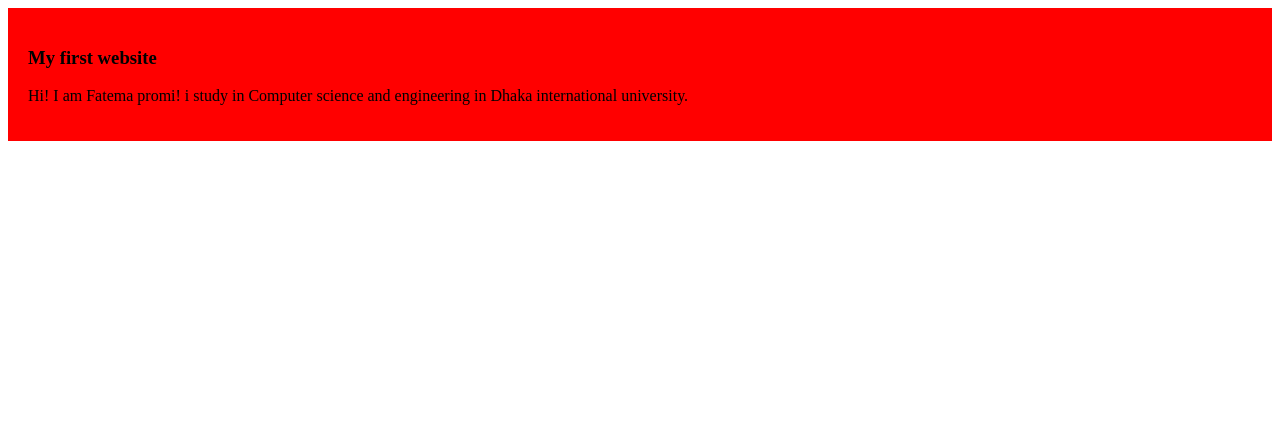
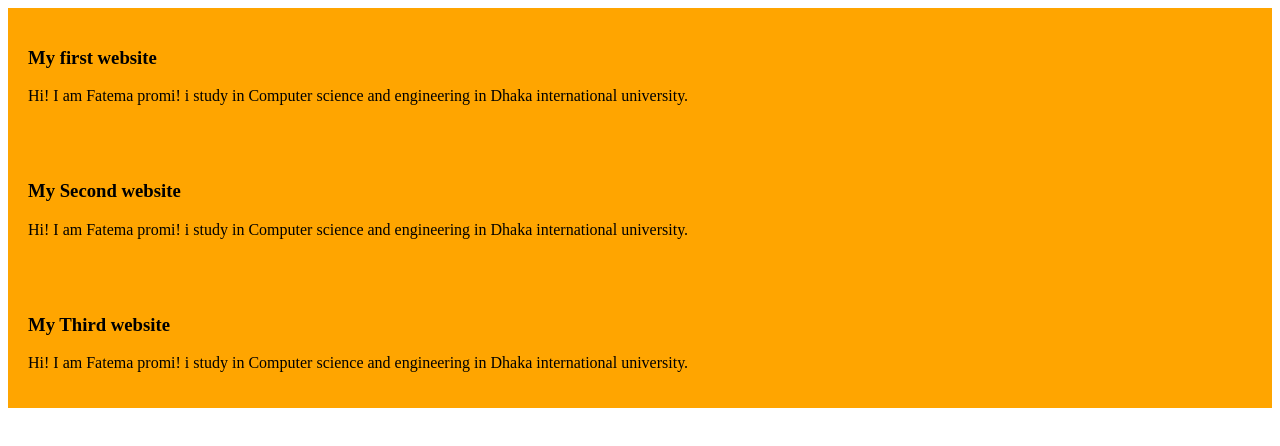
Before and after one commit to Fatema10May/my-simple-website, a plain HTML site: page index.html in a window 1280 px wide. Drawn offline with Linux system fonts and the light colour scheme.

Commit message:
added the second and the third blog

```diff
--- a/index.html
+++ b/index.html
@@ -10,7 +10,15 @@
     <div>
         <h3>My first website</h3>
         <p> Hi! I am Fatema promi! i study in Computer science and engineering in Dhaka international university.</p>
-    </div>
+      </div>
+    <div>
+        <h3>My Second website</h3>
+        <p> Hi! I am Fatema promi! i study in Computer science and engineering in Dhaka international university.</p>
+      </div>
+    <div>
+        <h3>My Third website</h3>
+        <p> Hi! I am Fatema promi! i study in Computer science and engineering in Dhaka international university.</p>
+      </div>
 
 </body>
 </html>
--- a/styles/blog.css
+++ b/styles/blog.css
@@ -1,4 +1,4 @@
 div{
-    background-color: red;
+    background-color: orange;
     padding: 20px;
 }
```
